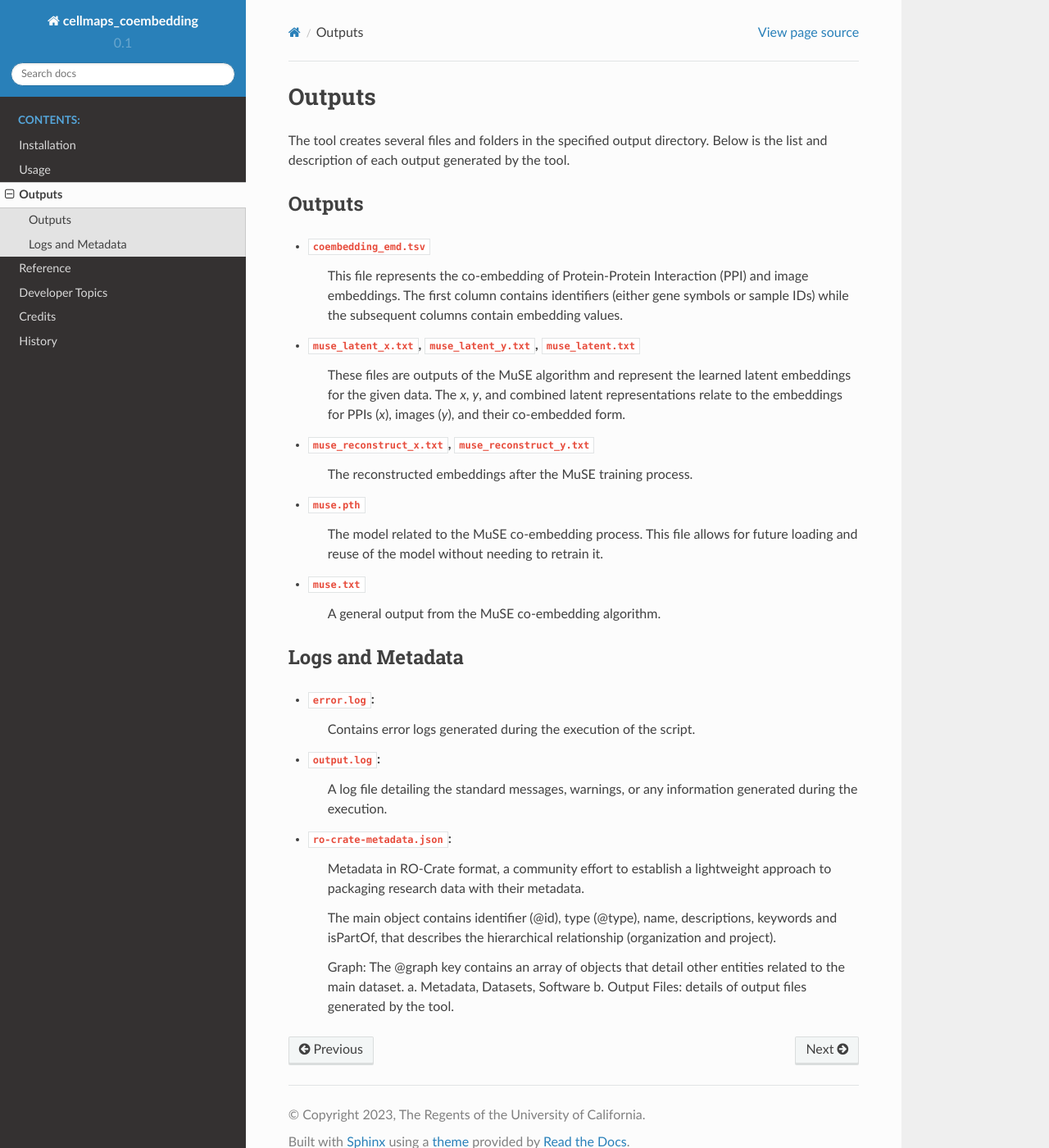
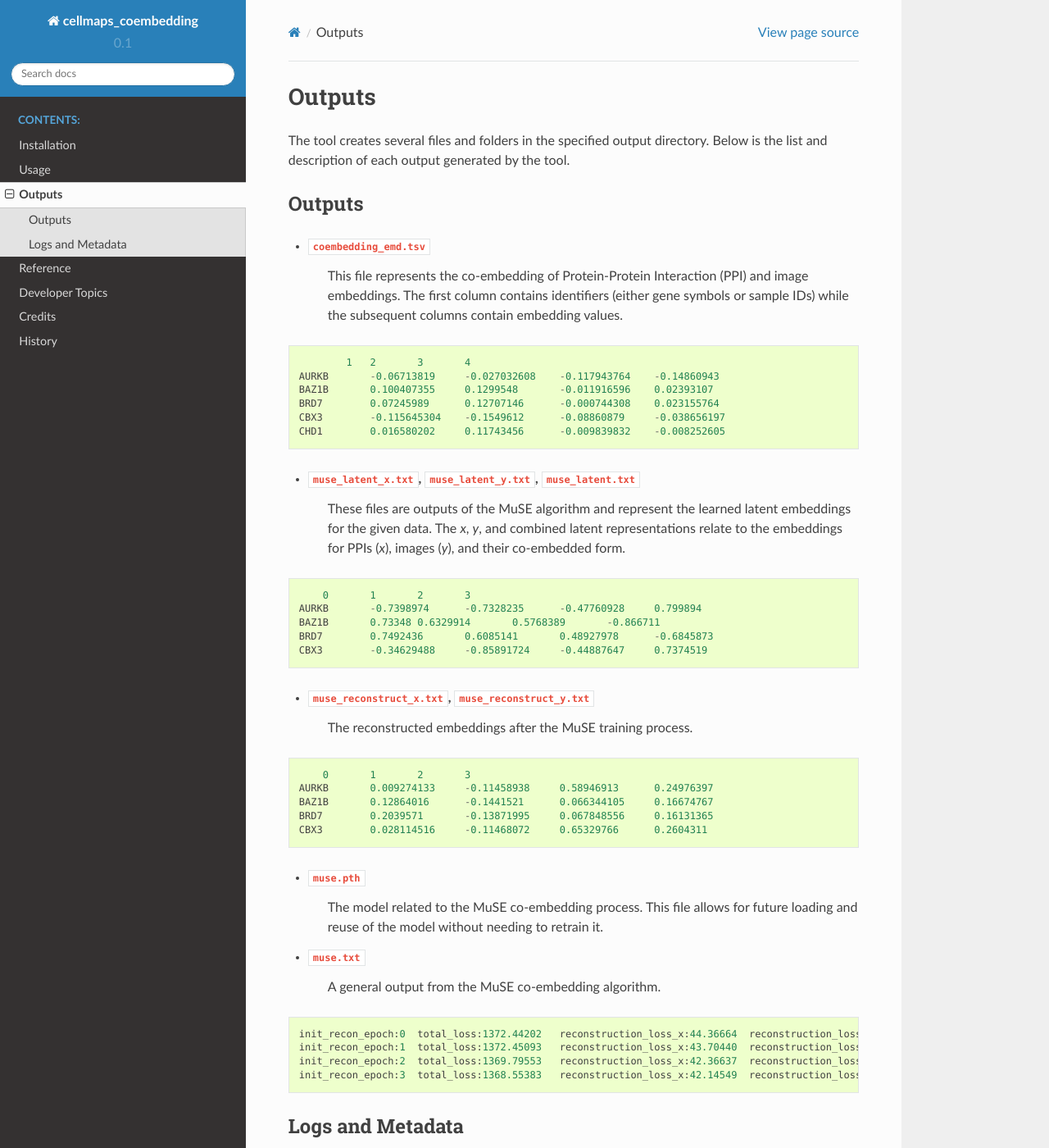
Before and after one commit to wadeschulz/cellmaps_coembedding_experimental, a Sphinx documentation site: the page built from docs/outputs.rst, in a window 1280 px wide and 1400 px high. Shown: the whole window at 82% size. Built offline with Sphinx 7.4.7 and the Read the Docs theme 2.0.0, drawn with Linux system fonts in a browser that asks for light colours; pages that are not in the unit, such as notebooks, are missing from menus.

Commit message:
Add examples of outputs files

```diff
--- a/docs/outputs.rst
+++ b/docs/outputs.rst
@@ -11,17 +11,49 @@ Outputs
 - ``coembedding_emd.tsv``
    This file represents the co-embedding of Protein-Protein Interaction (PPI) and image embeddings. The first column contains identifiers (either gene symbols or sample IDs) while the subsequent columns contain embedding values.
 
+.. code-block::
+
+            1	2	3	4
+    AURKB	-0.06713819	-0.027032608	-0.117943764	-0.14860943
+    BAZ1B	0.100407355	0.1299548	-0.011916596	0.02393107
+    BRD7	0.07245989	0.12707146	-0.000744308	0.023155764
+    CBX3	-0.115645304	-0.1549612	-0.08860879	-0.038656197
+    CHD1	0.016580202	0.11743456	-0.009839832	-0.008252605
+
 - ``muse_latent_x.txt``, ``muse_latent_y.txt``, ``muse_latent.txt``
    These files are outputs of the MuSE algorithm and represent the learned latent embeddings for the given data. The `x`, `y`, and combined latent representations relate to the embeddings for PPIs (`x`), images (`y`), and their co-embedded form.
 
+.. code-block::
+
+        0	1	2	3
+    AURKB	-0.7398974	-0.7328235	-0.47760928	0.799894
+    BAZ1B	0.73348	0.6329914	0.5768389	-0.866711
+    BRD7	0.7492436	0.6085141	0.48927978	-0.6845873
+    CBX3	-0.34629488	-0.85891724	-0.44887647	0.7374519
+
 - ``muse_reconstruct_x.txt``, ``muse_reconstruct_y.txt``
    The reconstructed embeddings after the MuSE training process.
+
+.. code-block::
+
+        0	1	2	3
+    AURKB	0.009274133	-0.11458938	0.58946913	0.24976397
+    BAZ1B	0.12864016	-0.1441521	0.066344105	0.16674767
+    BRD7	0.2039571	-0.13871995	0.067848556	0.16131365
+    CBX3	0.028114516	-0.11468072	0.65329766	0.2604311
 
 - ``muse.pth``
    The model related to the MuSE co-embedding process. This file allows for future loading and reuse of the model without needing to retrain it.
 
 - ``muse.txt``
    A general output from the MuSE co-embedding algorithm.
+
+.. code-block::
+
+    init_recon_epoch:0	total_loss:1372.44202	reconstruction_loss_x:44.36664	reconstruction_loss_y:52.45499
+    init_recon_epoch:1	total_loss:1372.45093	reconstruction_loss_x:43.70440	reconstruction_loss_y:53.22675
+    init_recon_epoch:2	total_loss:1369.79553	reconstruction_loss_x:42.36637	reconstruction_loss_y:52.00960
+    init_recon_epoch:3	total_loss:1368.55383	reconstruction_loss_x:42.14549	reconstruction_loss_y:51.08870
 
 Logs and Metadata
 -----------------
```
